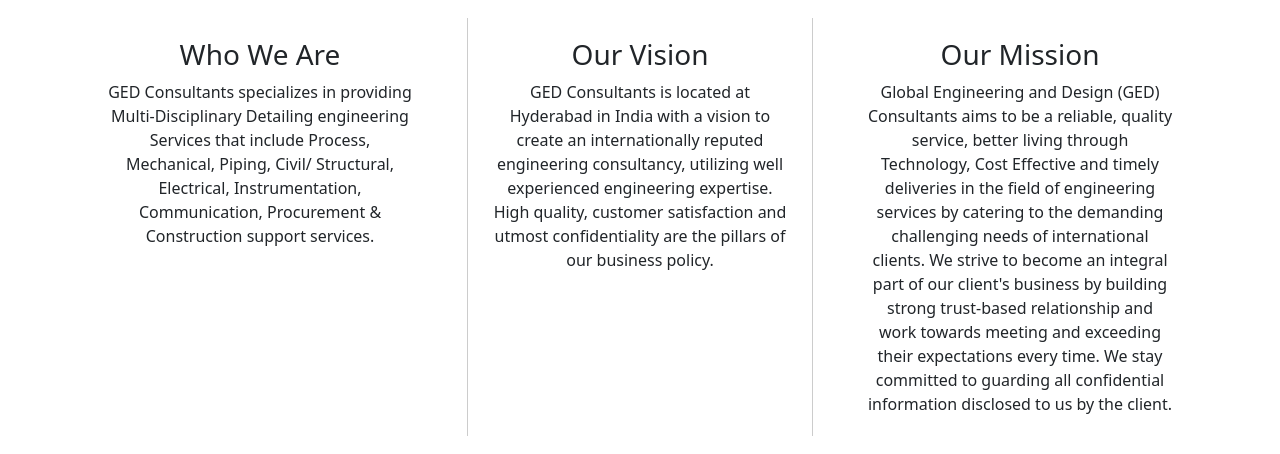
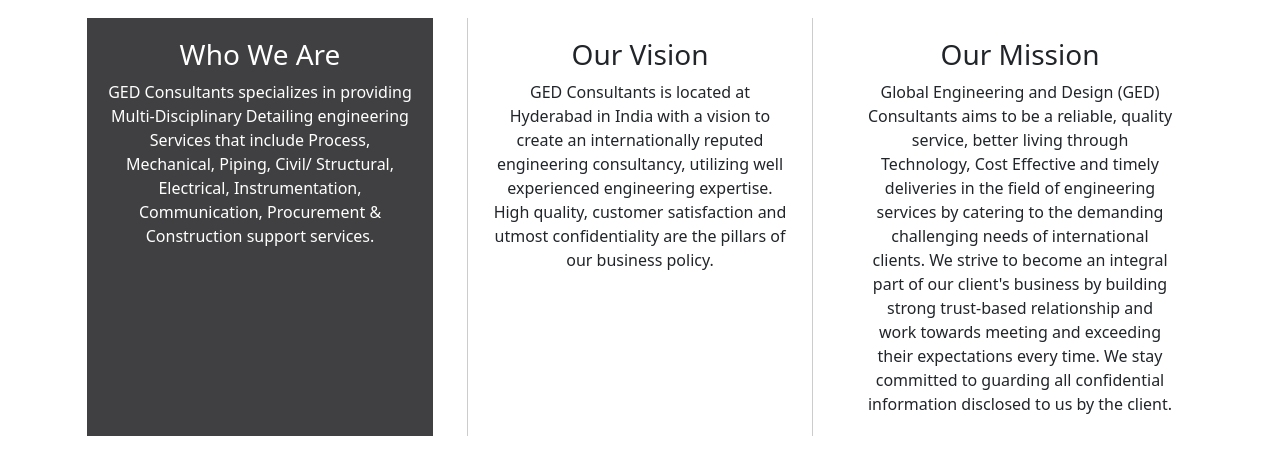
Before and after one commit to Azizgul9/GED, a plain HTML site: page index.html in a window 1280 px wide. Shown: the part 1222-1676 px from the top of the page. Drawn offline with nearby package versions, Linux system fonts and the light colour scheme.

Commit message:
some changes

```diff
--- a/css/style.css
+++ b/css/style.css
@@ -52,6 +52,14 @@ header {
   margin: 10px;
   text-align: center;
   width: 346px;
+}
+.consultants{
+  background-color: #404042;
+  color: #fff;
+}
+.we_are_item:hover{
+  background-color: #404042;
+  color: #fff;
 }
 .vision{
   border-left: 1px solid #ccc;
--- a/index.html
+++ b/index.html
@@ -189,7 +189,7 @@
         </div>
         <div class="parallax"></div>
         <div class="who_we_are_items container d-flex justify-content-around">
-          <div class="we_are_item mission">
+          <div class="we_are_item consultants">
             <h3> Who We Are</h3>
             GED Consultants specializes in providing Multi-Disciplinary Detailing engineering Services that
 include Process, Mechanical, Piping, Civil/ Structural, Electrical, Instrumentation, Communication, Procurement & Construction support services.
```
